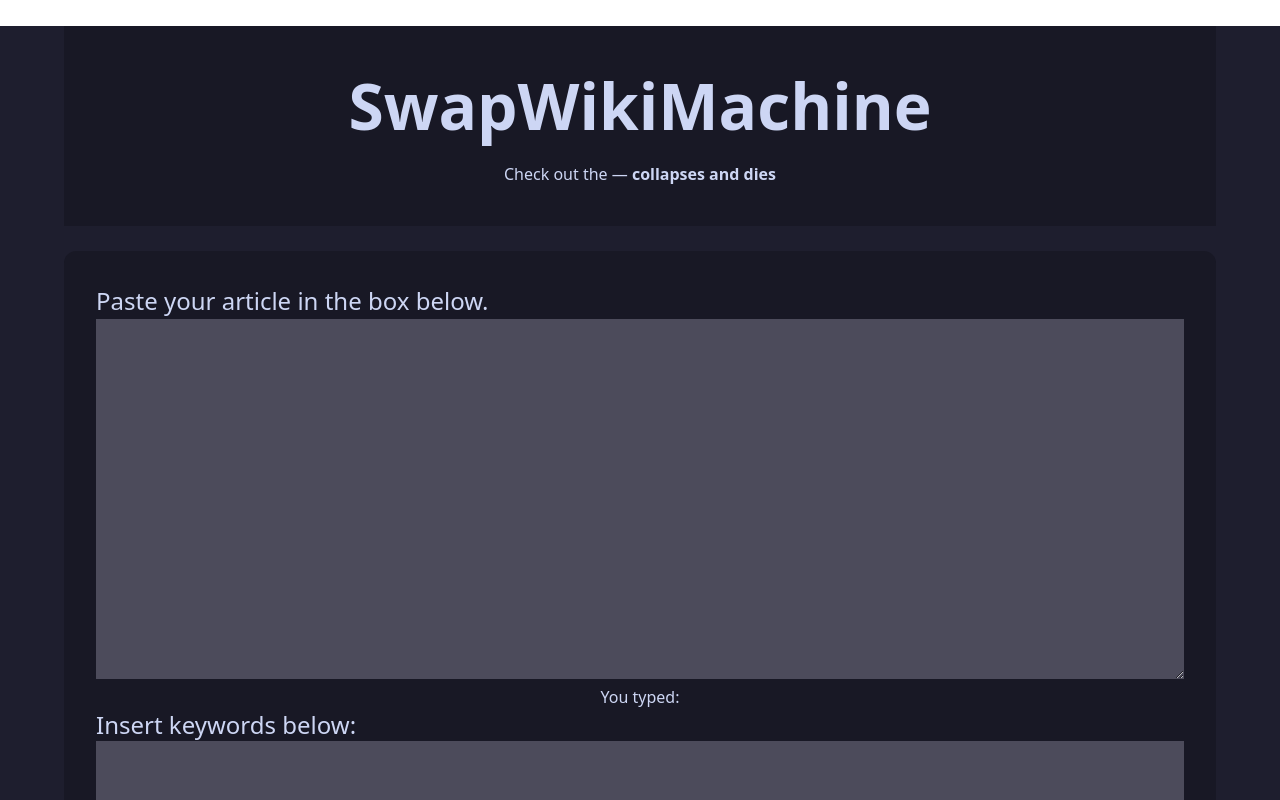
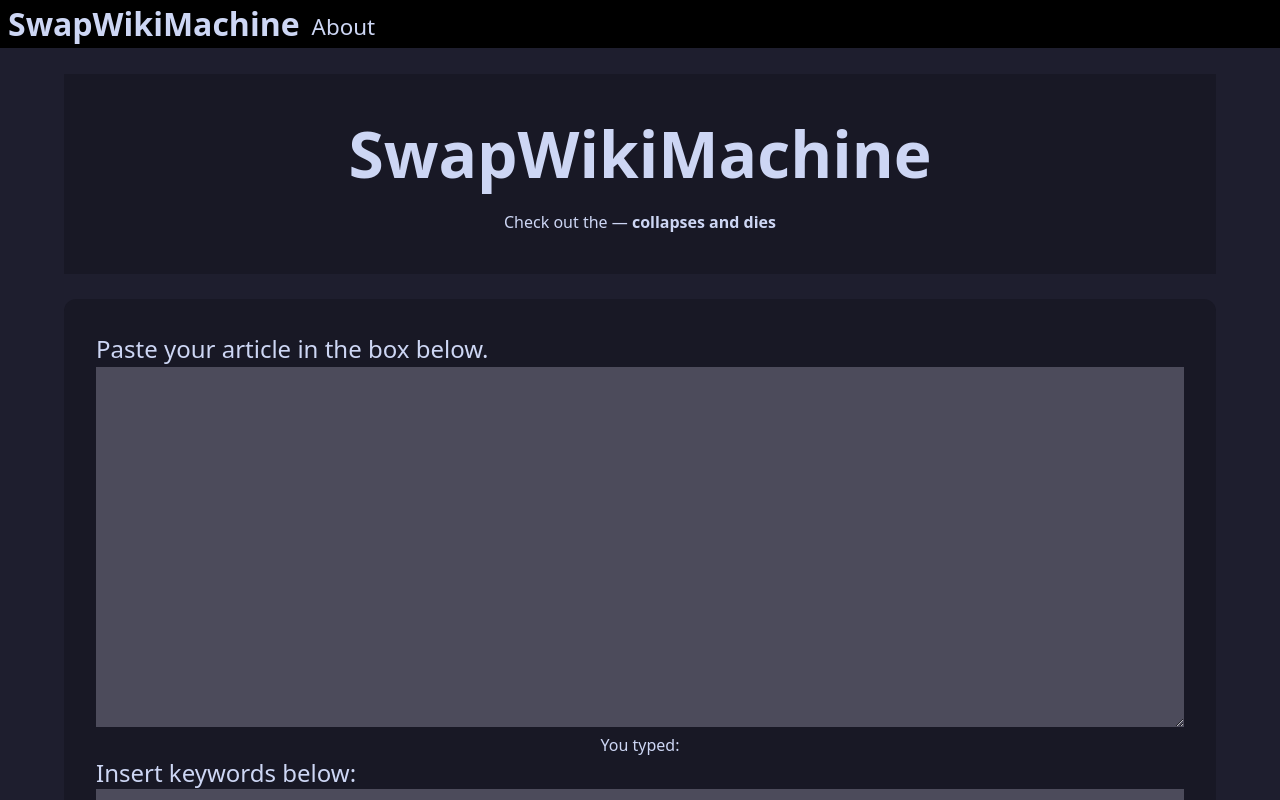
Before and after one commit to GeneralPoxter/wikiRank, a Next.js app: page / in a window 1280 px wide. Shown: the top 800 px of the page. Built offline with nearby package versions, Linux system fonts and the light colour scheme.

Commit message:
added a linkbar

```diff
--- /dev/null
+++ b/components/linkbar.js
@@ -0,0 +1,8 @@
+export default function bar(){
+    return (
+        <div className='flex flex-row bg-black text-[200%] space-x-3 text-[#cdd6f4]'>
+            <a className='font-bold ml-2 mt-auto' href='/'>SwapWikiMachine</a>
+            <a className='mt-[10px] text-[70%]' href='about'>About</a>
+        </div>
+    )
+}
--- a/pages/about.js
+++ b/pages/about.js
@@ -1,6 +1,9 @@
+import Bar from '../components/linkbar.js'
+
 export default function About() {
     return (
         <div className='bg-[#1e1e2e]'>
+            <Bar></Bar>
             <div className='relative top-[10px] p-3 w-[50%] m-auto bg-black bg-opacity-60 shadow-lg shadow-black'>
                 <h1 className='font-bold text-[350%] text-center text-white'>About Us</h1>
                 <p className='mt-2 text-white italic text-center'>"I am out of steam and going to cream"</p>
--- a/pages/index.js
+++ b/pages/index.js
@@ -1,10 +1,12 @@
 import Input from '../components/input.js'
 import Output from '../components/output.js'
 import Header from '../components/header.js'
+import Bar from '../components/linkbar.js'
 
 export default function Home() {
     return (
         <div className='bg-[#1e1e2e]'>
+            <Bar></Bar>
             <Header></Header>
             <Input></Input>
             <Output></Output>
```
